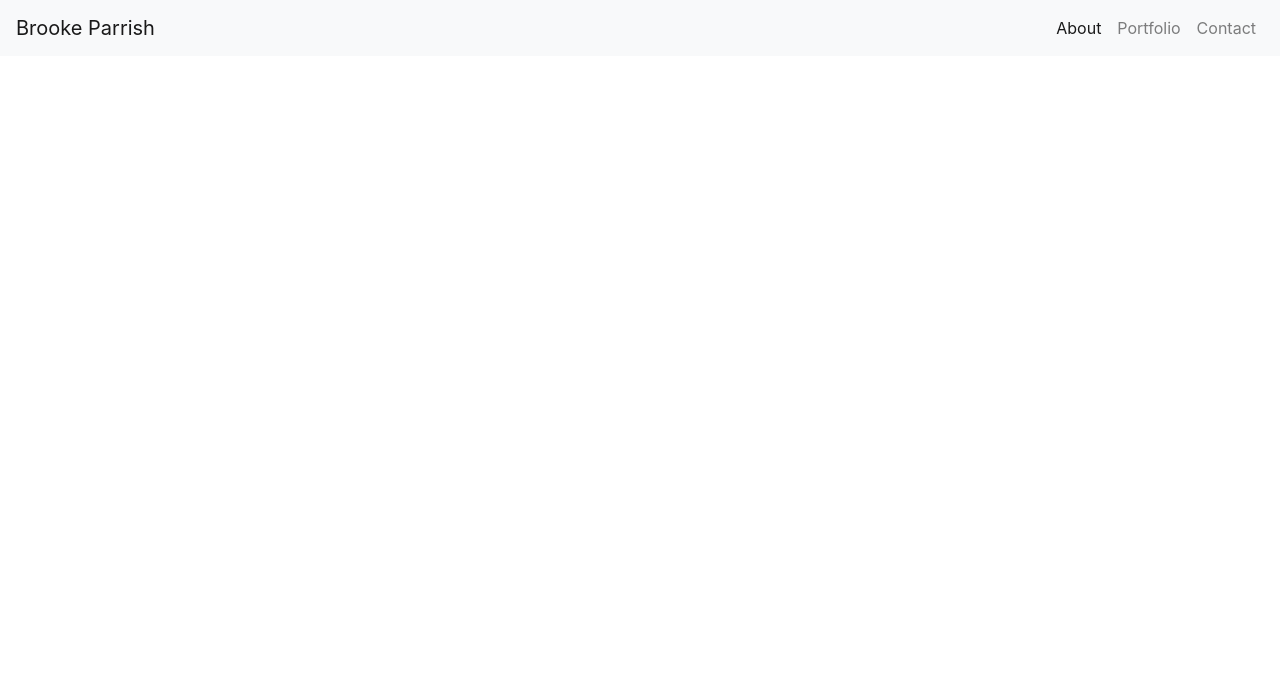
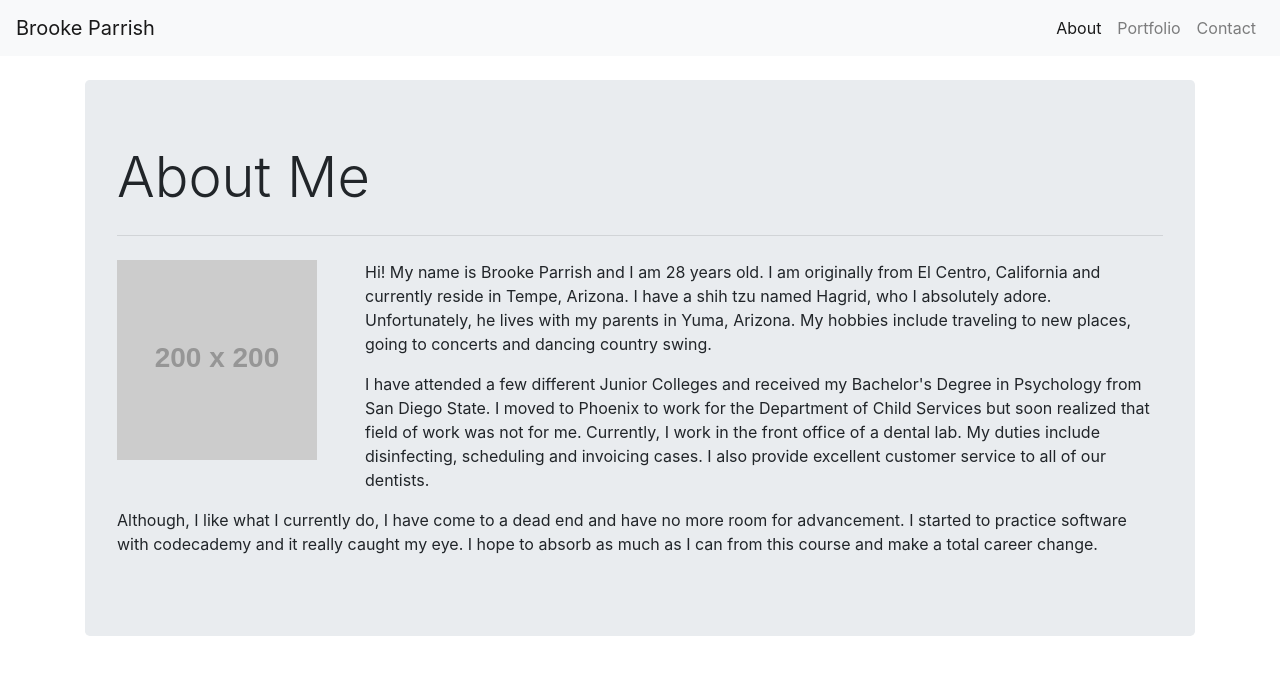
Before and after one commit to brookeparrish/Bootstrap-Portfolio, a plain HTML site: page index.html in a window 1280 px wide. Drawn offline with nearby package versions, Linux system fonts and the light colour scheme; placeholder pictures from the web are drawn by us.

Commit message:
added content section

```diff
--- a/index.html
+++ b/index.html
@@ -14,7 +14,8 @@
 <body>
   <nav class="navbar navbar-expand-lg navbar-light bg-light">
     <a class="navbar-brand" href="#">Brooke Parrish</a>
-                <button class="navbar-toggler" type="button" data-toggle="collapse" data-target="#navbarSupportedContent" aria-controls="navbarSupportedContent" aria-expanded="false" aria-label="Toggle navigation">
+    <button class="navbar-toggler" type="button" data-toggle="collapse" data-target="#navbarSupportedContent"
+      aria-controls="navbarSupportedContent" aria-expanded="false" aria-label="Toggle navigation">
       <span class="navbar-toggler-icon"></span>
     </button>
 
@@ -32,6 +33,35 @@
     </div>
   </nav>
 
+  <br>
+
+  <div class="container">
+    <div class="row">
+      <div class="col-sm-12">
+
+
+  <div class="jumbotron">
+    <h1 class="display-4">About Me</h1>
+    <hr class="my-4">
+    <img src="https://via.placeholder.com/200" class="float-left mr-5 mb-3">
+    <p>Hi! My name is Brooke Parrish and I am 28 years old. I am originally from El Centro, California and currently
+      reside in Tempe, Arizona. I have a shih tzu named Hagrid, who I absolutely adore. Unfortunately, he lives with my
+      parents in Yuma, Arizona. My hobbies include traveling to new places, going to concerts and dancing country swing.
+    </p>
+
+    <p>I have attended a few different Junior Colleges and received my Bachelor's Degree in Psychology from San Diego
+      State. I moved to Phoenix to work for the Department of Child Services but soon realized that field of work was
+      not for me. Currently, I work in the front office of a dental lab. My duties include disinfecting, scheduling and
+      invoicing cases. I also provide excellent customer service to all of our dentists.</p>
+
+    <p>Although, I like what I currently do, I have come to a dead end and have no more room for advancement. I started
+      to practice software with codecademy and it really caught my eye. I hope to absorb as much as I can from this
+      course and make a total career change.</p>
+  </div>
+  </div>
+    </div>
+      </div>
+
 </body>
 
 </html>
```
Lines whose indentation alone changed are shown as unchanged.
